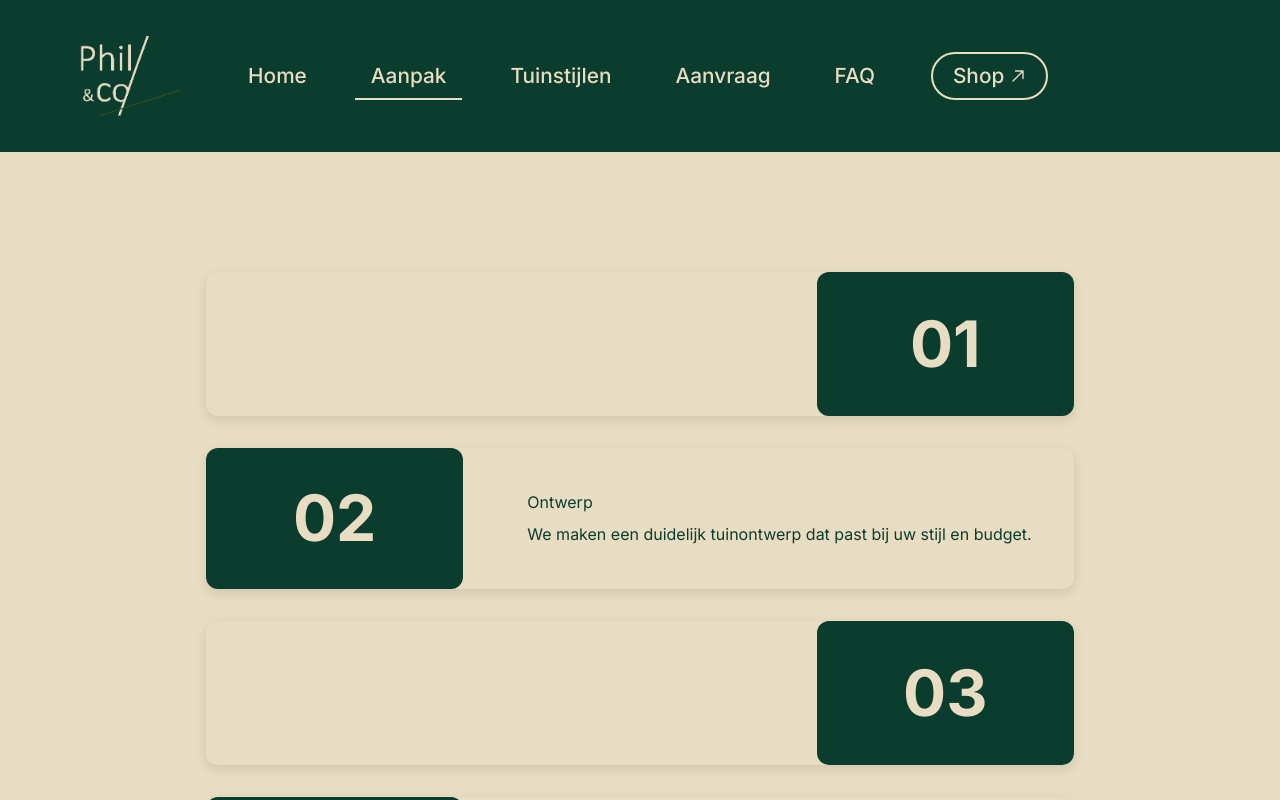
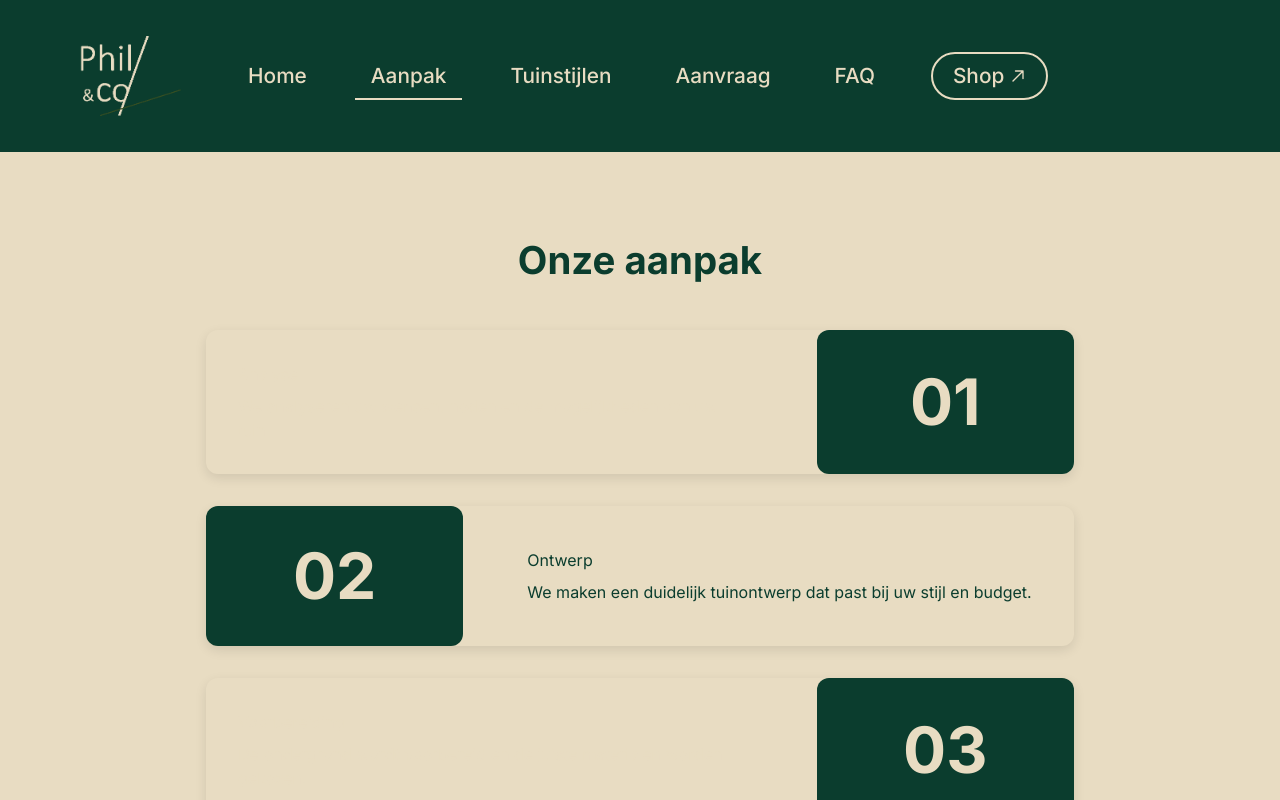
Before and after one commit to Sacha-Gazeau/atwork-3_4ga, a Next.js app: page /aanpak in a window 1280 px wide. Shown: the top 800 px of the page. Built offline with nearby package versions, Linux system fonts and the light colour scheme; what @edgestore/react would draw is missing.

Commit message:
change the title of this document

```diff
--- a/src/app/aanpak/page.tsx
+++ b/src/app/aanpak/page.tsx
@@ -45,7 +45,7 @@ export default function Aanpak() {
 
   return (
     <section className="aanpak">
-      <h2 className="aanpak-title">Onze aanpak</h2>
+      <h2 className="page-title">Onze aanpak</h2>
 
       {steps.map((step, index) => (
         <div
```
